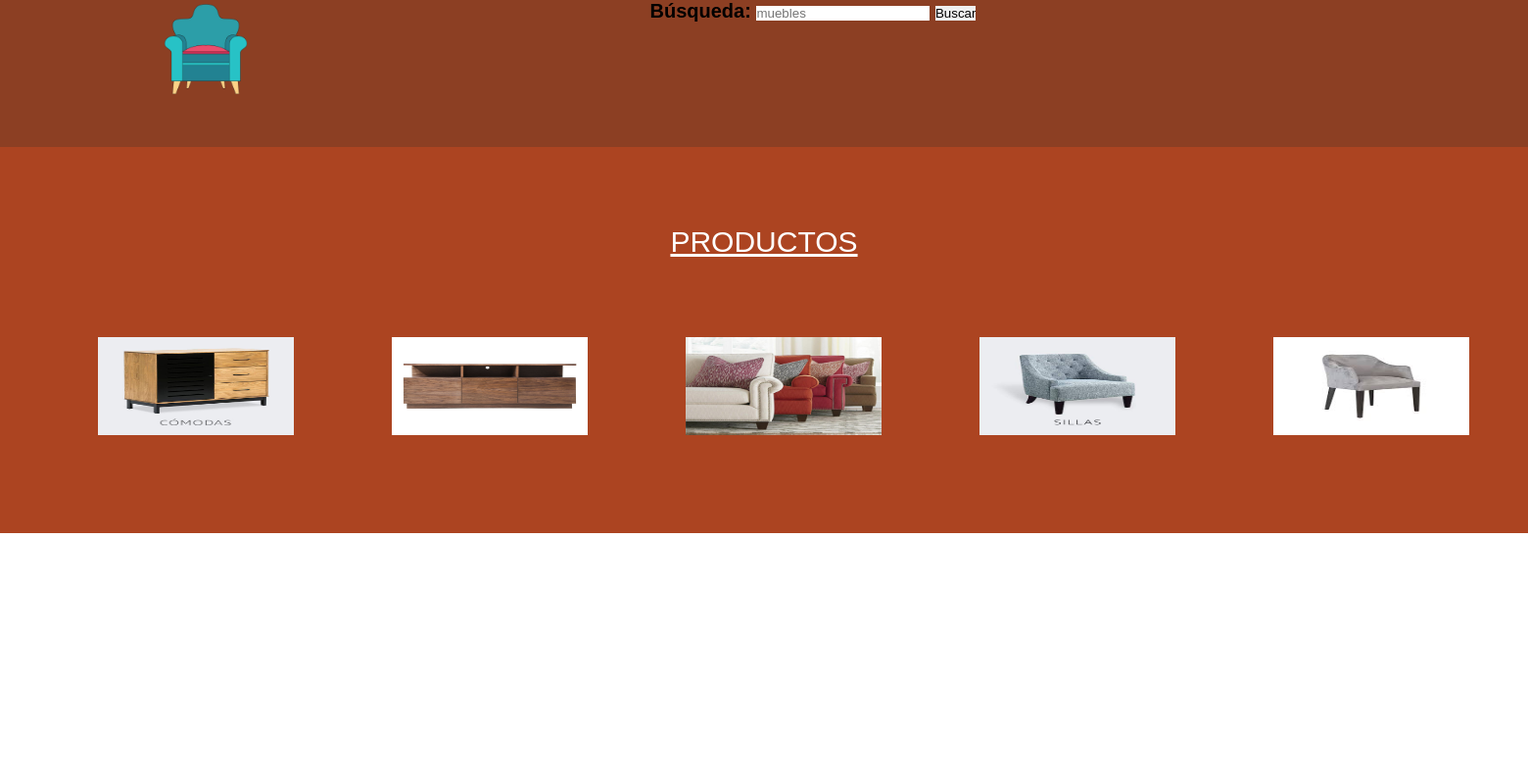
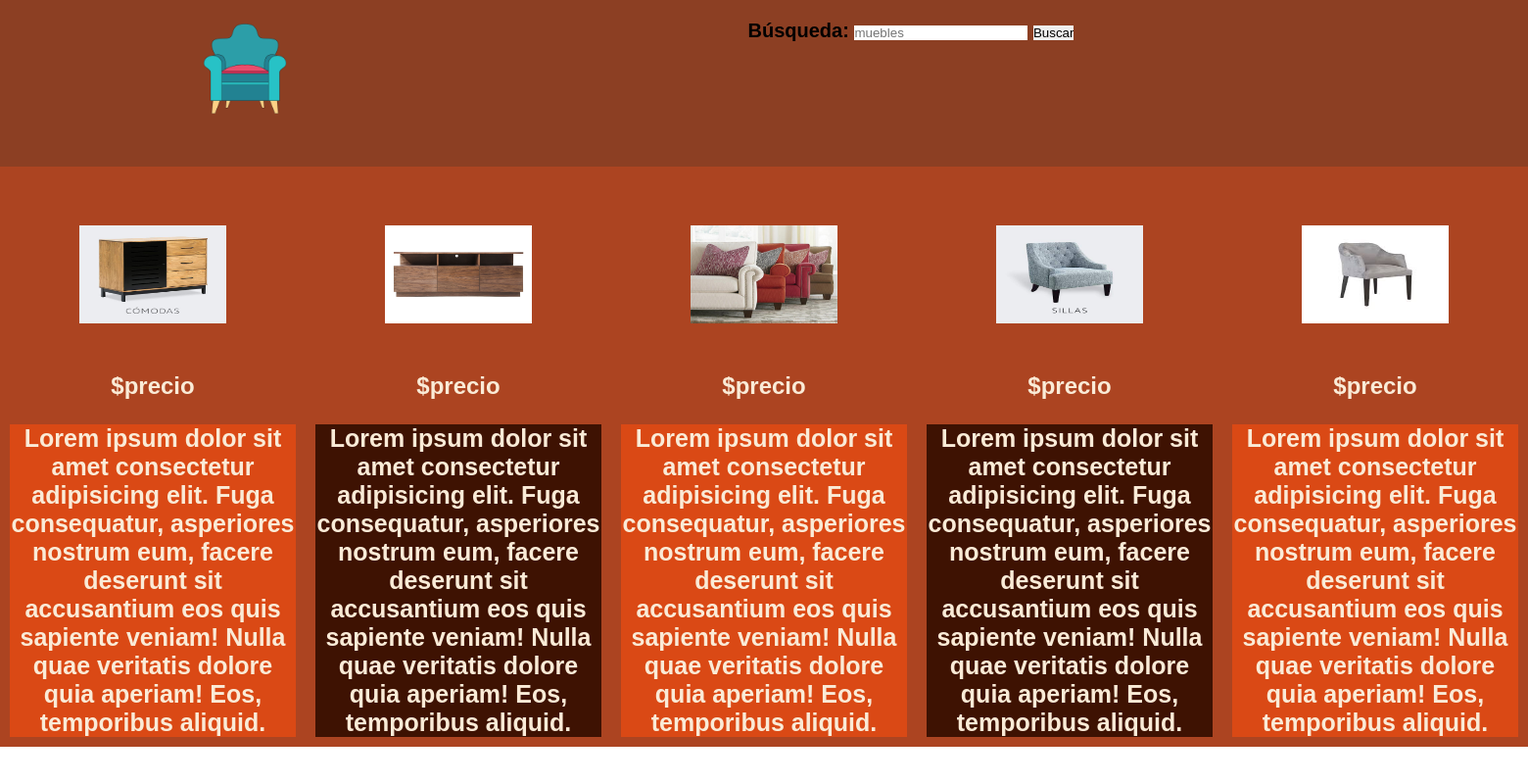
Before and after one commit to RM4862/tecweb, a PHP site: page / in a window 1560 px wide. Shown: the whole page at 98% size. Run offline with PHP 8.4, Linux system fonts and the light colour scheme.

Commit message:
Index completado

```diff
--- a/practicas/Actividades/01-la_web_estatica/index.css
+++ b/practicas/Actividades/01-la_web_estatica/index.css
@@ -23,8 +23,9 @@ body{
 /*inicio pagina principal*/
 .fondo1{
 	background: #8c3f23;
-	padding-right: 160px; /* Espacio de 20 píxeles en el lado derecho */
-    padding-left: 160px; /* Espacio de 30 píxeles en el lado izquierdo */
+	padding-top: 20px;
+	padding-left: 200px;
+	justify-content: center;
 	text-align: center;
 	height: 150px;
 
@@ -35,11 +36,6 @@ body{
 	float: left;
 	width: 100px;
 	height: 100px;
-}
-
-
-.fondo2{
-	background-color: #7A3E48;
 }
 
 .navegador a{
@@ -59,9 +55,6 @@ body{
 
 }
 
-.h2{
-    padding: 50px;
-}
 
 .fondo2{
 	background: #AC4421;
@@ -69,25 +62,30 @@ body{
 
 }
 
+.fondo3{
+	background:#da4915;
+	font-size: 25px;
+}
+
+.fondo4{
+	background:#3e1202;
+	font-size: 25px;
+}
+
 .pie{
 	color: white;
 }
 
-.fondo3{
-	background-image: url("fondo3.jpg");
-}
-
-
 .texto1{
 	font-size: 30px;
-	font-family: Cherione Normal;
+	font-family: Arial;
 	color: white;
 }
 
 
 .texto2{
 	font-size: 15px;
-	font-family: Cherione Normal;
+	font-family: Arial;
 	color: white;
 }
 
@@ -98,12 +96,25 @@ body{
 
 .container{
 	display: flex;
+	display: flex;
+	justify-content: center;
+	align-items: center;
 }
 
 .container_img {
-    margin-left: auto;
-    margin-right: auto;
-    width: 200px;
+    margin:auto;
+	width: 150px;
     height: 100px;
     padding: 50px;
 }
+
+.container_info{
+	justify-content: center;
+	color:antiquewhite;
+	font-family: arial;
+	margin: 10px;
+}
+
+.precio{
+	margin-bottom:25px;
+}
--- a/practicas/Actividades/01-la_web_estatica/index.html
+++ b/practicas/Actividades/01-la_web_estatica/index.html
@@ -31,29 +31,46 @@
             </div>
         </header>
     </div>
-    <section class="seccion fondo2">
-        <header>
-            <h1 class="encabezado">PRODUCTOS</h1>
-        </header>
+    <section class="fondo2">
             <div class="container">
-                <div>
+                <div class="container_info">
                     <img class="container_img" src="imagen1.jpg" alt="">
+                    <h2 class="precio">$precio</h2>
+                    <p class="fondo3">Lorem ipsum dolor sit amet consectetur adipisicing elit. Fuga consequatur, asperiores nostrum eum,
+                        facere deserunt sit accusantium eos quis sapiente veniam! Nulla quae veritatis dolore quia aperiam! Eos,
+                        temporibus aliquid.</p>
                 </div>
 
-                <div>
+                <div class="container_info">
                     <img class="container_img" src="imagen2.jpg" alt="">
+                    <h2 class="precio">$precio</h2>
+                    <p class="fondo4">Lorem ipsum dolor sit amet consectetur adipisicing elit. Fuga consequatur, asperiores nostrum eum,
+                        facere deserunt sit accusantium eos quis sapiente veniam! Nulla quae veritatis dolore quia aperiam! Eos,
+                        temporibus aliquid.</p>
                 </div>
 
-                <div>
+                <div class="container_info">
                     <img class="container_img" src="imagen3.jpg" alt="">
+                    <h2 class="precio">$precio</h2>
+                    <p class="fondo3">Lorem ipsum dolor sit amet consectetur adipisicing elit. Fuga consequatur, asperiores nostrum eum,
+                        facere deserunt sit accusantium eos quis sapiente veniam! Nulla quae veritatis dolore quia aperiam! Eos,
+                        temporibus aliquid.</p>
                 </div>
 
-                <div>
+                <div class="container_info">
                     <img class="container_img" src="imagen4.jpg" alt="">
+                    <h2 class="precio">$precio</h2>
+                    <p class="fondo4">Lorem ipsum dolor sit amet consectetur adipisicing elit. Fuga consequatur, asperiores nostrum eum,
+                        facere deserunt sit accusantium eos quis sapiente veniam! Nulla quae veritatis dolore quia aperiam! Eos,
+                        temporibus aliquid.</p>
                 </div>
 
-                <div>
+                <div class="container_info">
                     <img class="container_img" src="imagen5.jpg" alt="">
+                    <h2 class="precio">$precio</h2>
+                    <p class="fondo3">Lorem ipsum dolor sit amet consectetur adipisicing elit. Fuga consequatur, asperiores nostrum eum,
+                        facere deserunt sit accusantium eos quis sapiente veniam! Nulla quae veritatis dolore quia aperiam! Eos,
+                        temporibus aliquid.</p>
                 </div>
             </div>
 
```
